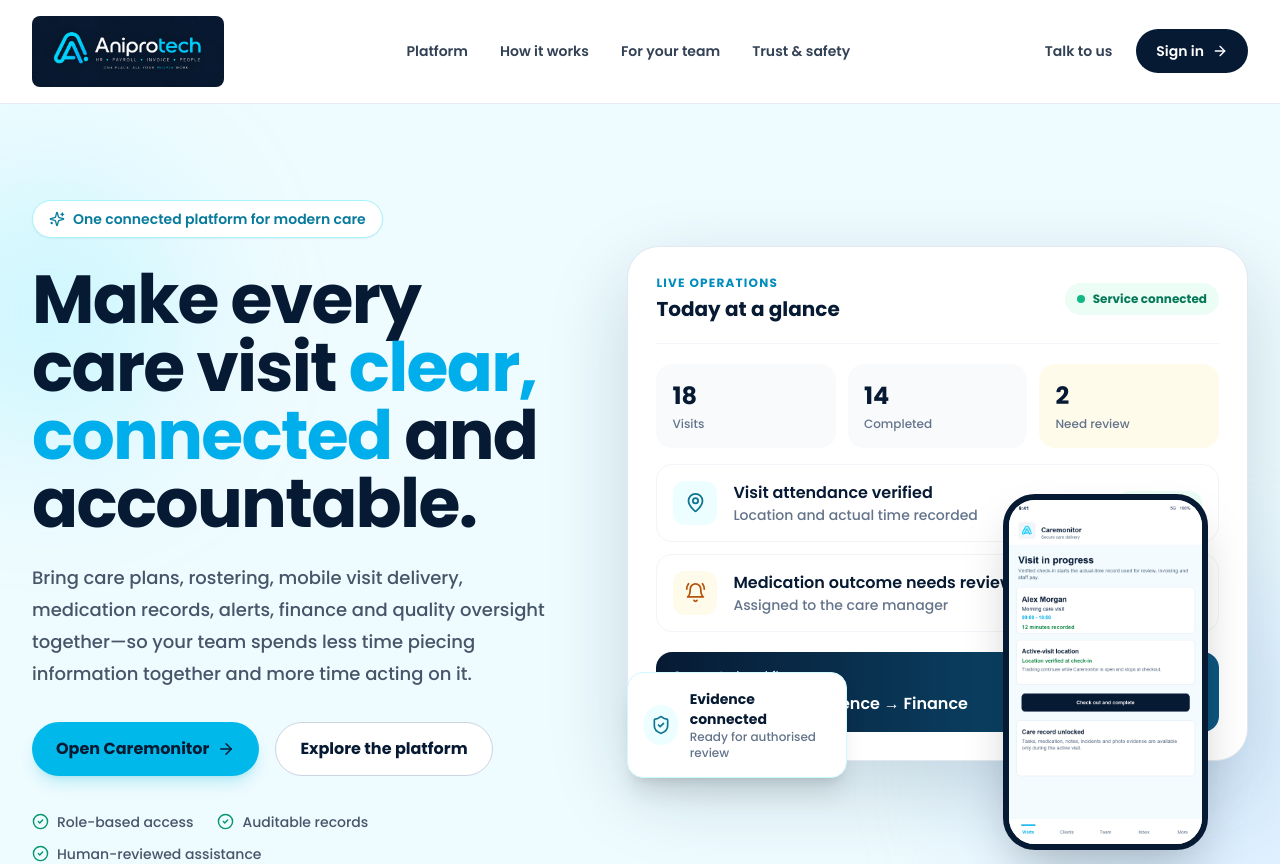
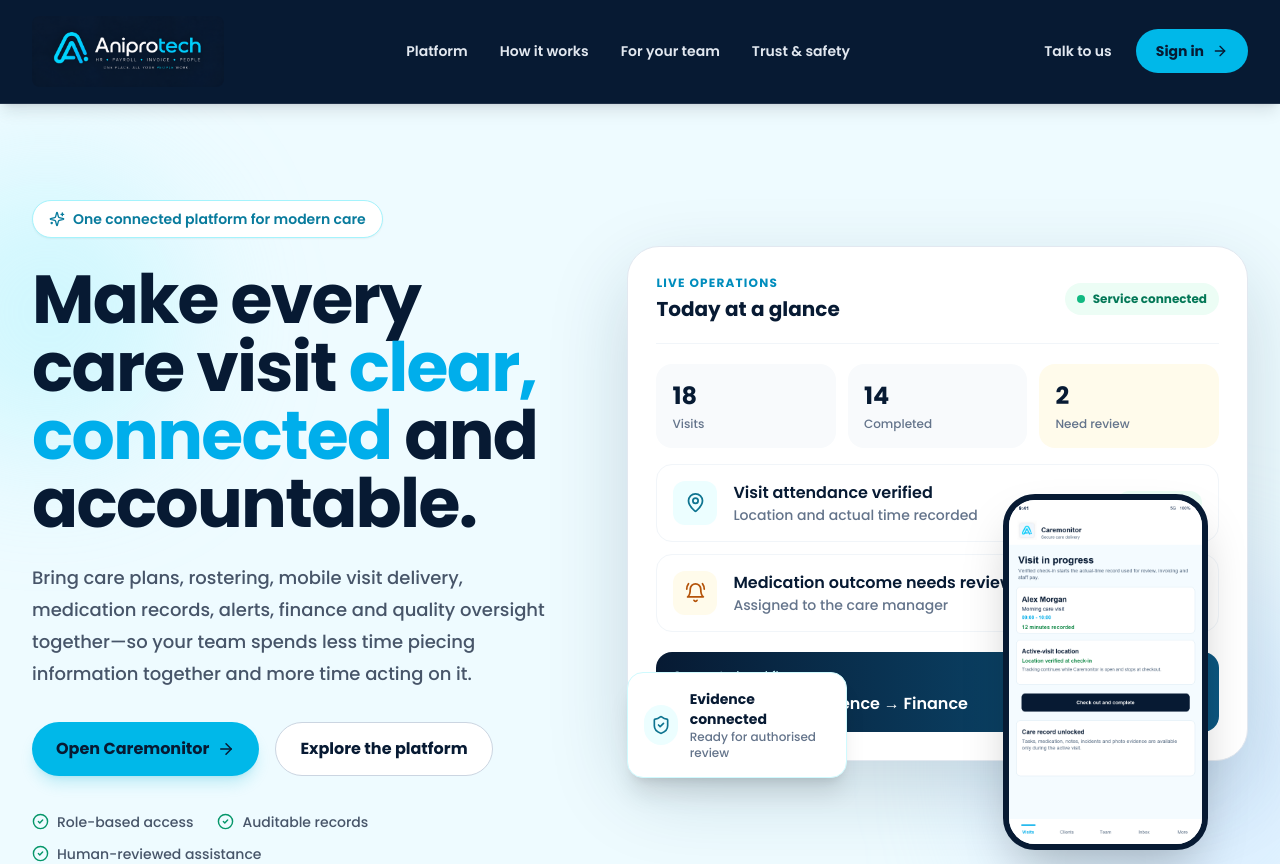
Before and after one commit to aniprotech/Birdie, a React (Vite) app in the folder AniProTech_UI-main/: page / in a window 1280 px wide. Shown: the top 864 px of the page. Built offline with nearby package versions, Linux system fonts and the light colour scheme; no server answers.

Commit message:
Unify landing navbar with brand background

```diff
--- a/AniProTech_UI-main/src/pages/Public/PublicHomePage.jsx
+++ b/AniProTech_UI-main/src/pages/Public/PublicHomePage.jsx
@@ -64,18 +64,18 @@
     return <main className="min-h-screen overflow-hidden bg-white font-poppins text-[#071A33]">
         <SeoMeta title="Caremonitor by Aniprotech | Connected care management" description={description} path="/" schema={schema} />
 
-        <header className="relative z-50 border-b border-slate-200/80 bg-white/95 backdrop-blur">
+        <header className="relative z-50 border-b border-white/10 bg-[#071A33] shadow-lg shadow-slate-950/10">
             <div className="mx-auto flex max-w-7xl items-center justify-between px-5 py-4 lg:px-8">
                 <Link to="/" aria-label="Caremonitor home"><img src="/brand-logo.png" alt="Caremonitor by Aniprotech" className="w-40 rounded-lg md:w-48" /></Link>
-                <nav aria-label="Main navigation" className="hidden items-center gap-8 text-sm font-semibold text-slate-700 lg:flex">
-                    <a href="#platform" className="transition hover:text-[#008dbd]">Platform</a>
-                    <a href="#workflow" className="transition hover:text-[#008dbd]">How it works</a>
-                    <a href="#teams" className="transition hover:text-[#008dbd]">For your team</a>
-                    <a href="#trust" className="transition hover:text-[#008dbd]">Trust & safety</a>
+                <nav aria-label="Main navigation" className="hidden items-center gap-8 text-sm font-semibold text-slate-200 lg:flex">
+                    <a href="#platform" className="transition hover:text-[#45dcff]">Platform</a>
+                    <a href="#workflow" className="transition hover:text-[#45dcff]">How it works</a>
+                    <a href="#teams" className="transition hover:text-[#45dcff]">For your team</a>
+                    <a href="#trust" className="transition hover:text-[#45dcff]">Trust & safety</a>
                 </nav>
                 <div className="flex items-center gap-3">
-                    <Link to="/support" className="hidden px-3 py-2 text-sm font-semibold text-slate-700 sm:block">Talk to us</Link>
-                    <Link to="/login" className="inline-flex items-center gap-2 rounded-full bg-[#071A33] px-5 py-3 text-sm font-semibold text-white transition hover:bg-[#0b315d]">Sign in <ArrowRight size={16} /></Link>
+                    <Link to="/support" className="hidden px-3 py-2 text-sm font-semibold text-slate-200 transition hover:text-white sm:block">Talk to us</Link>
+                    <Link to="/login" className="inline-flex items-center gap-2 rounded-full bg-[#00b8e9] px-5 py-3 text-sm font-bold text-[#071A33] transition hover:bg-[#45dcff]">Sign in <ArrowRight size={16} /></Link>
                 </div>
             </div>
         </header>
```
